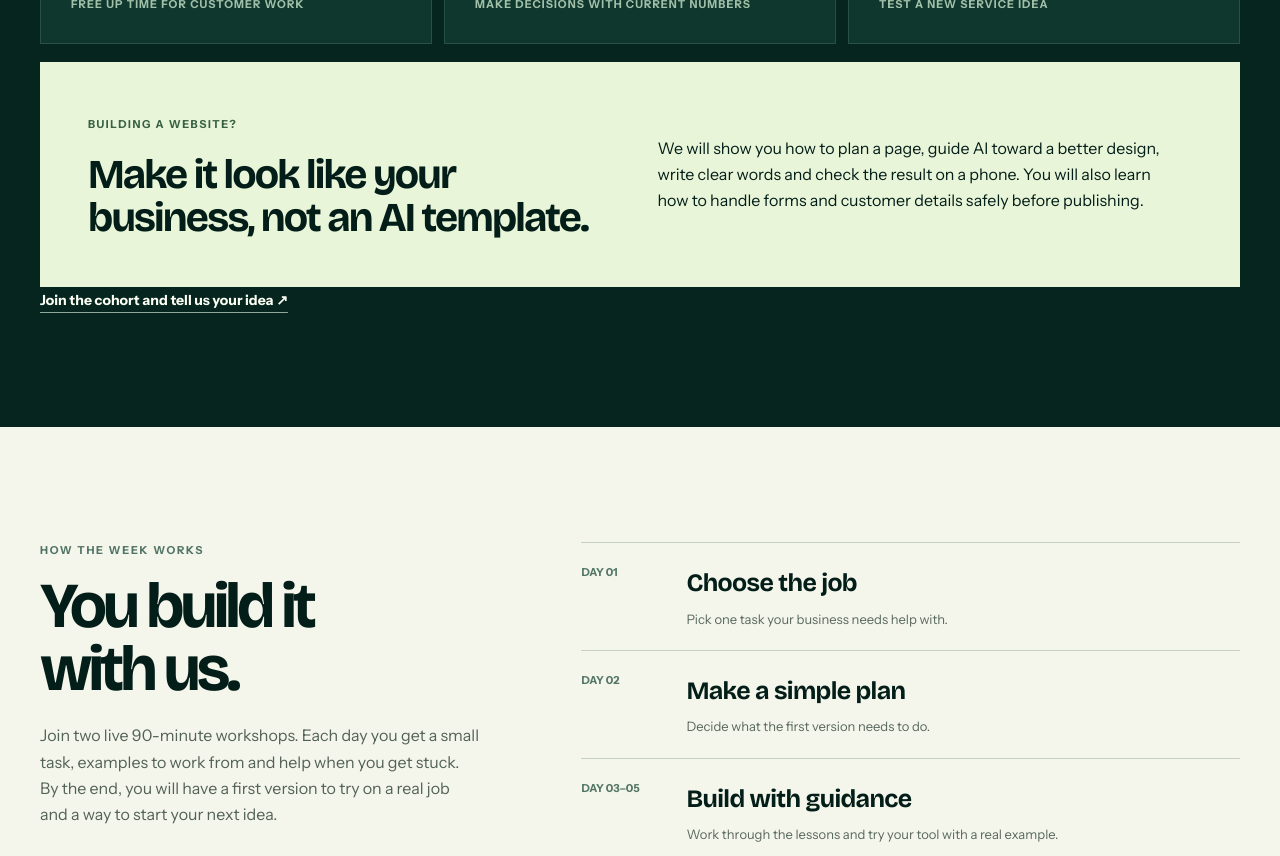
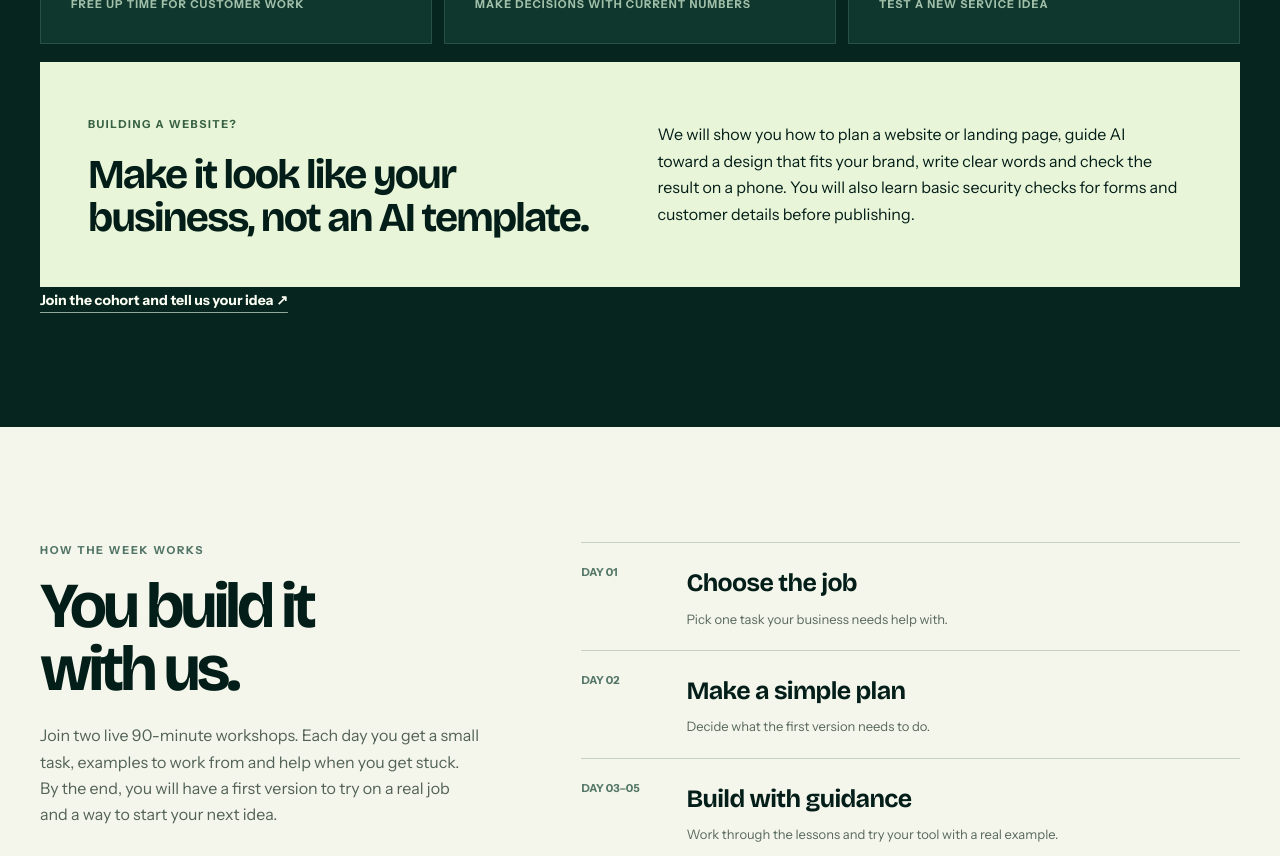
Before and after one commit to Greatdorlin/run-rentless, a Next.js app: page /moredone in a window 1280 px wide. Shown: the part 2920-3776 px from the top of the page. Built offline with nearby package versions, Linux system fonts and the light colour scheme.

Commit message:
Name website and landing page security lesson

```diff
--- a/src/app/moredone/page.tsx
+++ b/src/app/moredone/page.tsx
@@ -58,7 +58,7 @@ export default function MoreDonePage() {
       </div>
     </div></section>
 
-    <section className="md-projects" id="projects" aria-labelledby="md-projects-title"><div className="md-shell"><div className="md-heading"><p>WHAT COULD YOU BUILD?</p><h2 id="md-projects-title">One useful build can open a lot of doors.</h2><span>Choose an idea below or bring your own. You will build one starter tool during the challenge, with a clear job to test it on.</span></div><div className="md-projects__grid">{projects.map(([number, title, detail, output]) => <article className="md-project" key={number}><span>{number}</span><h3>{title}</h3><p>{detail}</p><small>{output}</small></article>)}</div><div className="md-website"><div><span>BUILDING A WEBSITE?</span><h3>Make it look like your business, not an AI template.</h3></div><p>We will show you how to plan a page, guide AI toward a better design, write clear words and check the result on a phone. You will also learn how to handle forms and customer details safely before publishing.</p></div><a className="md-underlink" href="#join">Join the cohort and tell us your idea ↗</a></div></section>
+    <section className="md-projects" id="projects" aria-labelledby="md-projects-title"><div className="md-shell"><div className="md-heading"><p>WHAT COULD YOU BUILD?</p><h2 id="md-projects-title">One useful build can open a lot of doors.</h2><span>Choose an idea below or bring your own. You will build one starter tool during the challenge, with a clear job to test it on.</span></div><div className="md-projects__grid">{projects.map(([number, title, detail, output]) => <article className="md-project" key={number}><span>{number}</span><h3>{title}</h3><p>{detail}</p><small>{output}</small></article>)}</div><div className="md-website"><div><span>BUILDING A WEBSITE?</span><h3>Make it look like your business, not an AI template.</h3></div><p>We will show you how to plan a website or landing page, guide AI toward a design that fits your brand, write clear words and check the result on a phone. You will also learn basic security checks for forms and customer details before publishing.</p></div><a className="md-underlink" href="#join">Join the cohort and tell us your idea ↗</a></div></section>
 
     <section className="md-days" aria-labelledby="md-days-title"><div className="md-shell md-days__layout"><div><p className="md-section-kicker">HOW THE WEEK WORKS</p><h2 id="md-days-title">You build it with us.</h2><p>Join two live 90-minute workshops. Each day you get a small task, examples to work from and help when you get stuck. By the end, you will have a first version to try on a real job and a way to start your next idea.</p><p className="md-days__tools"><strong>What to bring:</strong> You will need Claude or enough Codex access through your ChatGPT plan for the week. A paid plan or extra credits may be needed and are not included in the challenge fee. We will show you how to set up your tool.</p></div><ol>{days.map(([day, title, detail]) => <li key={day}><span>DAY {day}</span><div><h3>{title}</h3><p>{detail}</p></div></li>)}</ol></div></section>
 
```
